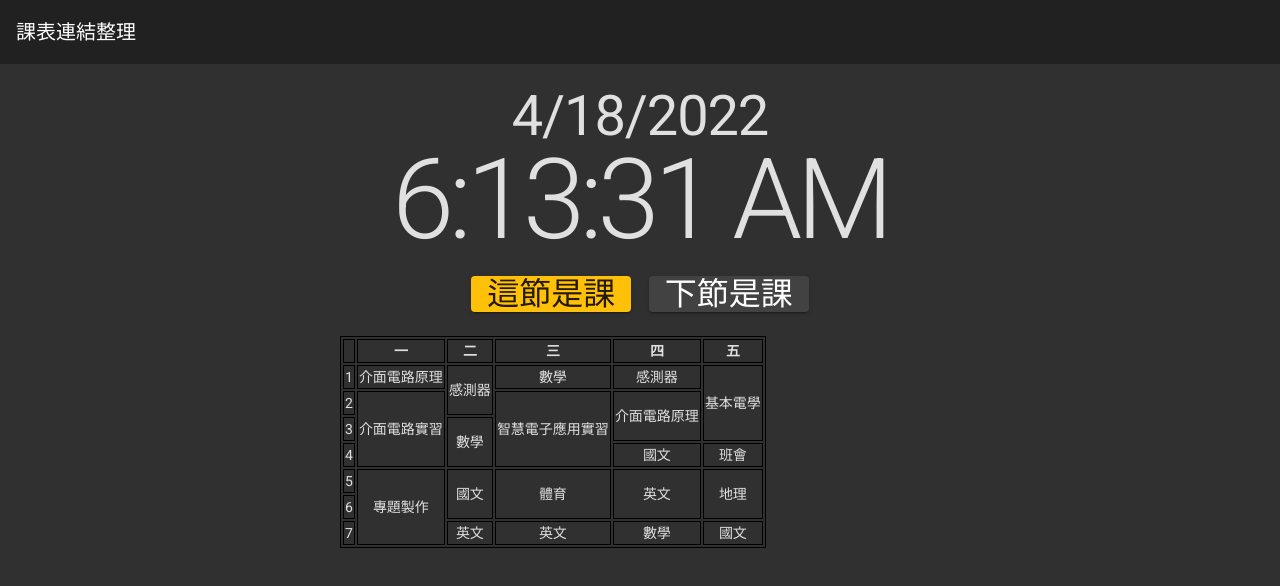
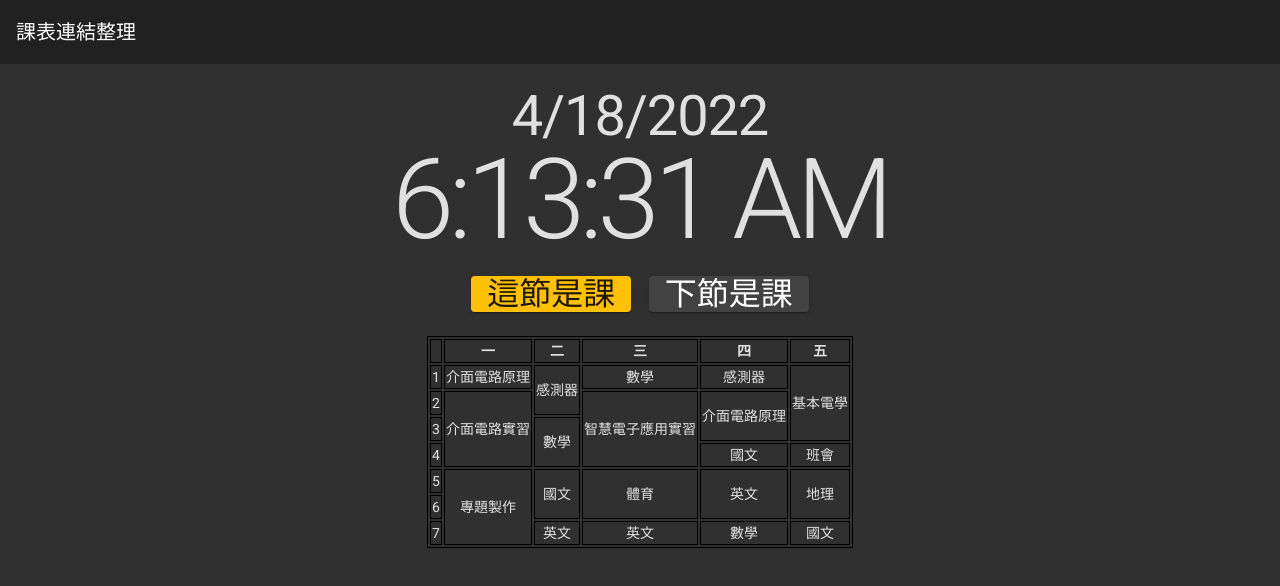
Before and after one commit to quick0831/class-schedule, an Angular app: page / in a window 1280 px wide. Shown: the top 586 px of the page. Built offline with nearby package versions, Linux system fonts and the light colour scheme.

Commit message:
edit layout (center time-table)

```diff
--- a/src/app/app.component.html
+++ b/src/app/app.component.html
@@ -4,7 +4,7 @@
     <span>課表連結整理</span>
   </mat-toolbar>
 
-  <div class="center">
+  <div class="center toolbox">
     <app-toolbox
       [class_1]="class_1"
       [class_2]="class_2">
--- a/src/app/app.component.scss
+++ b/src/app/app.component.scss
@@ -8,7 +8,10 @@ html, body, app-root, .app-frame {
 
 .center {
   margin: auto;
-  width: 600px;
   text-align: center;
   padding-top: 18pt;
 }
+
+.tool-box {
+  width: 600px;
+}
--- a/src/app/time-table/time-table.component.scss
+++ b/src/app/time-table/time-table.component.scss
@@ -1,3 +1,8 @@
 table, th, td  {
   border: 1px solid black;
 }
+
+table {
+  margin-left: auto;
+  margin-right: auto;
+}
```
